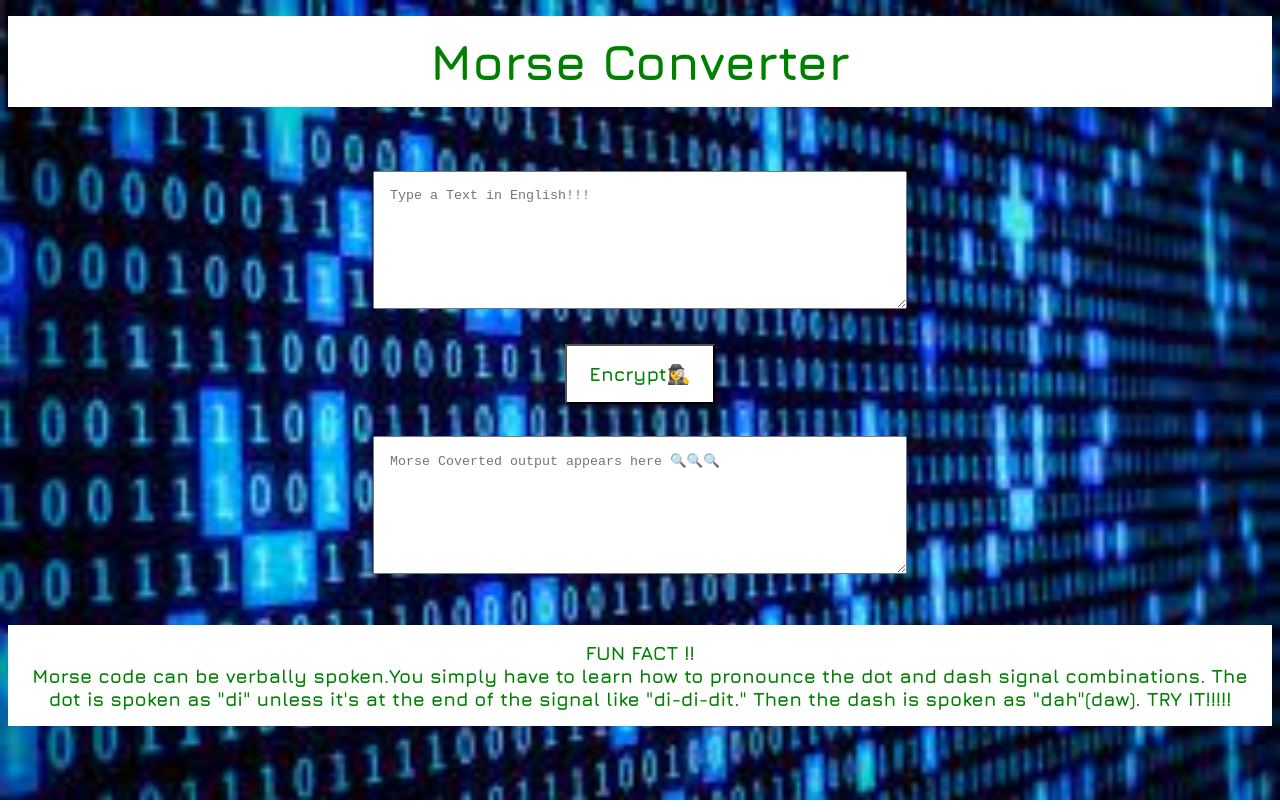
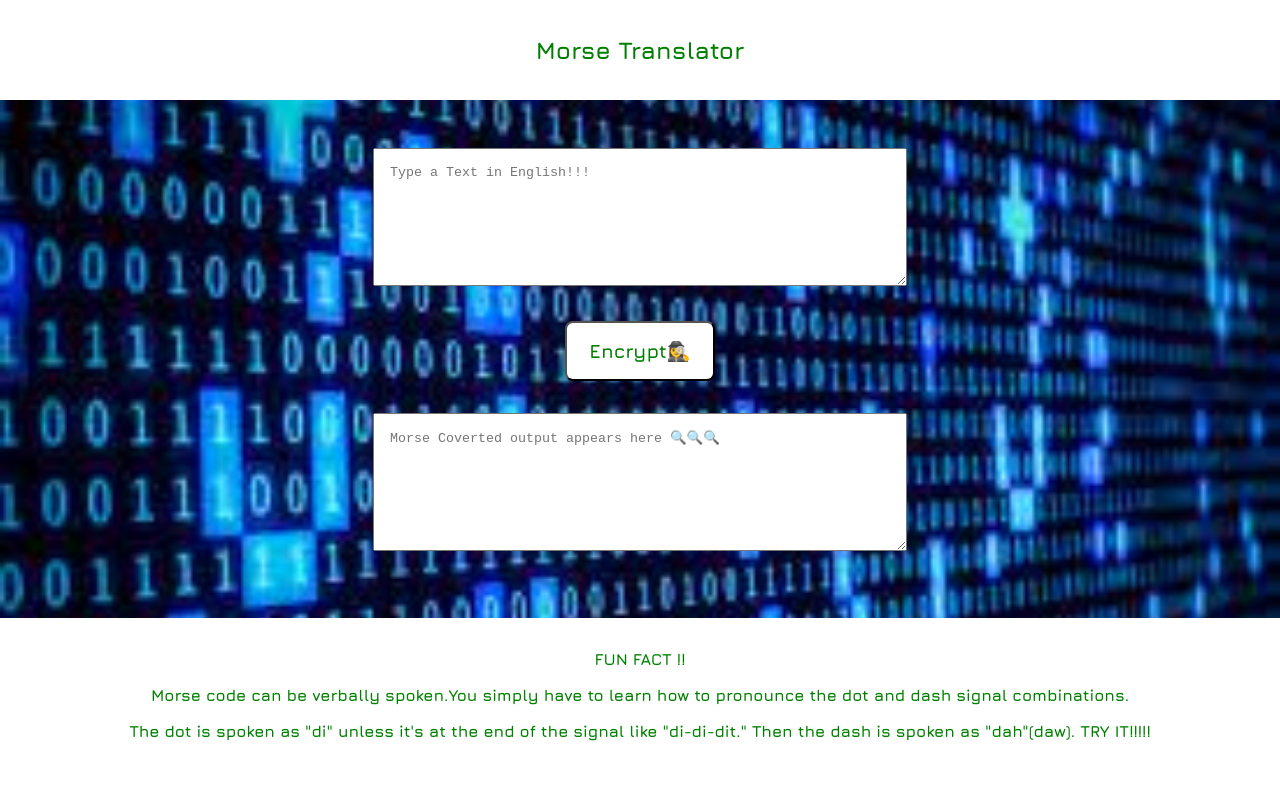
Before and after one commit to RuchaRK/Mark-7-Assignment-Neog, a plain HTML site: page index.html in a window 1280 px wide. Drawn offline with nearby package versions, Linux system fonts and the light colour scheme.

Commit message:
style - setting page header and footer

```diff
--- a/app.js
+++ b/app.js
@@ -5,7 +5,6 @@ var outputBox = document.querySelector("#txt-box2");
 function createURL(text)
 {
     var url = "https://api.funtranslations.com/translate/morse.json" + "?" + "text=" + text;
-    console.log(url);
     return url;
 }
 
@@ -16,10 +15,7 @@ function clickHandler()
     fetch(createURL(outputValue))
     .then(respone => respone.json())
     .then(json => {
-        console.log("hi");
-        console.log(json.contents)
         outputBox.innerText = json.contents.translated;
-
     })
 }
 document.addEventListener('click',clickHandler);
--- a/index.html
+++ b/index.html
@@ -9,12 +9,11 @@
     <link href="style.css" rel="stylesheet" />
 </head>
 <body>
+
     <nav>
-        <h1>Morse Converter</h1>
+        <h1>Morse Translator</h1>
 
     </nav>
-
-
 
 <div style="margin: auto; padding:1rem; max-width:fit-content;">
       <div>
@@ -27,12 +26,15 @@
         <div >
     <textarea id="txt-box2" placeholder="Morse Coverted output appears here 🔍🔍🔍"></textarea></div>
     </div>
+
+
     <footer>
-        <p>FUN FACT !!<br>
-         Morse code can be verbally spoken.You simply have to learn how to pronounce the dot and dash signal combinations.
-            The dot is spoken as "di" unless it's at the end of the signal like "di-di-dit." Then the dash is spoken as "dah"(daw). TRY IT!!!!!</p>
 
-    </footer>
+        <p>FUN FACT !!<br><br>
+            Morse code can be verbally spoken.You simply have to learn how to pronounce the dot and dash signal combinations.
+              <br><br> The dot is spoken as "di" unless it's at the end of the signal like "di-di-dit." Then the dash is spoken as "dah"(daw).  TRY IT!!!!!</p>
+
+        </footer>
     <script type="text/javascript" src="app.js"></script>
 </body>
 </html>
--- a/style.css
+++ b/style.css
@@ -1,7 +1,7 @@
 @import url('https://fonts.googleapis.com/css2?family=Jura:wght@400;700&display=swap');
 
 :root{
-    --primary-color:	#FFFFFF;
+    --primary-color:#FFFFFF;
     --secondary-color:green;
 }
 body{
@@ -10,23 +10,23 @@ body{
     background-image: url(images/security2.jpg);
     background-repeat: no-repeat;
     background-size: cover;
-    margin-top: 0rem;
-}
-nav{
-    margin-top: 0rem;
-    background-color: var(--primary-color);
-    margin-block-start:0em;
-}
+    margin: 0px
 
-h1{
-    color: var(--secondary-color);
-    text-align: center;
-    font-size: 50px;
-    margin: 1rem 1rem;
-    padding: 1rem 1rem;
 
 }
 
+
+nav{
+    background-color:var(--primary-color);
+    padding: 1rem 1rem;
+}
+
+
+    h1{
+        text-align: center;
+        color: var(--secondary-color);
+
+    }
 textarea{
     height: 13vh;
     width: 500px;
@@ -44,18 +44,18 @@ button{
     color:var(--secondary-color);
     font-size: larger;
     font-weight: bold;
-
-}
-footer{
-    background-color: var(--primary-color);
+    border-radius: 0.5rem;
 
 }
 
 p{
-    color:var(--secondary-color);
+    color: var(--secondary-color);
+    font-weight: bold;
+    padding: 2rem 2rem;
     text-align: center;
-    font-size: larger;
-    font-weight: bolder;
-    padding: 1rem 0.5rem;
-    margin: auto;
+    margin: 1rem 1rem;
 }
+footer{
+    background-color:var(--primary-color);
+    padding-bottom: 1.5rem;
+}
```
